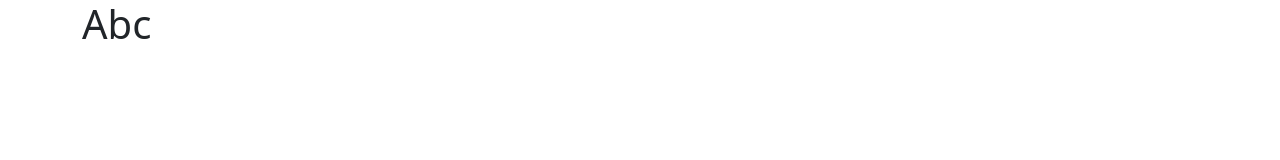
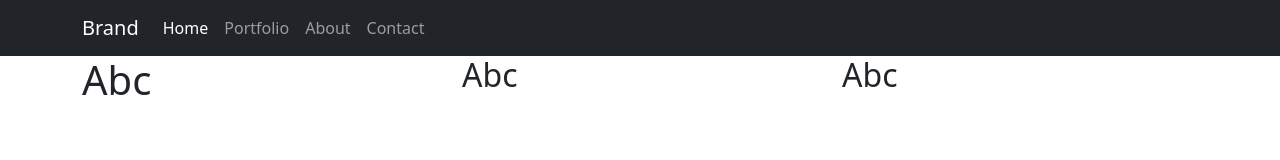
Before and after one commit to mgmediaweb/try-bootstrap, a website: page index.html in a window 1280 px wide. Drawn offline with nearby package versions, Linux system fonts and the light colour scheme.

Commit message:
basic structure

```diff
--- a/index.html
+++ b/index.html
@@ -9,8 +9,42 @@
     <script src="https://cdn.jsdelivr.net/npm/bootstrap@5.0.2/dist/js/bootstrap.bundle.min.js" integrity="sha384-MrcW6ZMFYlzcLA8Nl+NtUVF0sA7MsXsP1UyJoMp4YLEuNSfAP+JcXn/tWtIaxVXM" crossorigin="anonymous"></script>
 </head>
 <body>
+    <nav class="navbar navbar-expand-lg navbar-dark bg-dark">
+        <div class="container">
+            <a class="navbar-brand" href="#">Brand</a>
+            <button class="navbar-toggler" type="button" data-bs-toggle="collapse" data-bs-target="#navbarNav" aria-controls="navbarNav" aria-expanded="false" aria-label="Toggle navigation">
+                <span class="navbar-toggler-icon"></span>
+            </button>
+            <div class="collapse navbar-collapse" id="navbarNav">
+                <ul class="navbar-nav">
+                    <li class="nav-item">
+                        <a class="nav-link active" aria-current="page" href="#">Home</a>
+                    </li>
+                    <li class="nav-item">
+                        <a class="nav-link" href="#">Portfolio</a>
+                    </li>
+                    <li class="nav-item">
+                        <a class="nav-link" href="#">About</a>
+                    </li>
+                    <li class="nav-item">
+                        <a class="nav-link" href="#">Contact</a>
+                    </li>
+                </ul>
+            </div>
+        </div>
+    </nav>
     <div class="container">
-        <h1>Abc</h1>
+        <div class="row">
+            <div class="col-12 col-md-4">
+                <h1>Abc</h1>
+            </div>
+            <div class="col-12 col-md-4">
+                <h2>Abc</h2>
+            </div>
+            <div class="col-12 col-md-4">
+                <h2>Abc</h2>
+            </div>
+        </div>
     </div>
 </body>
 </html>
```
